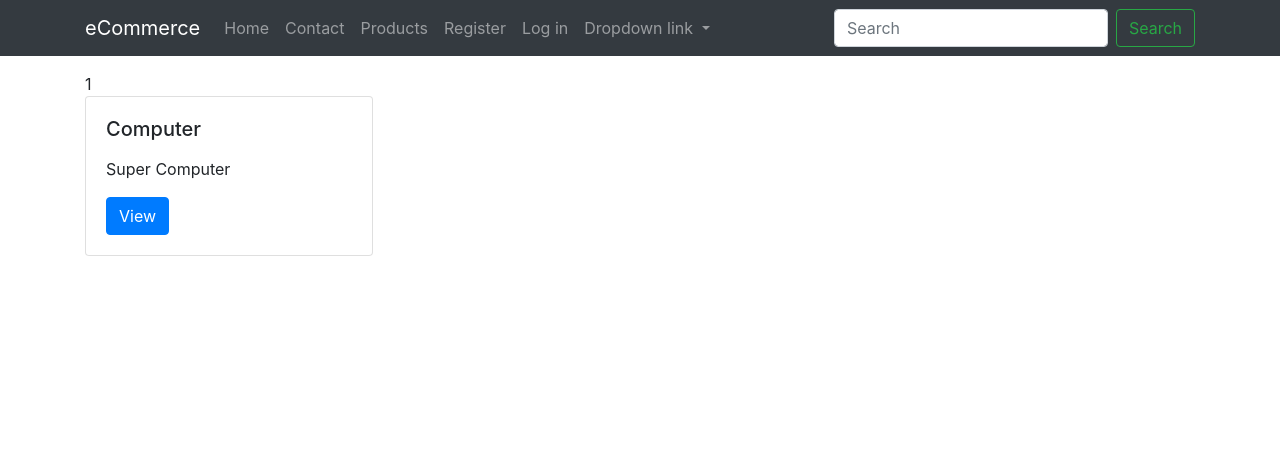
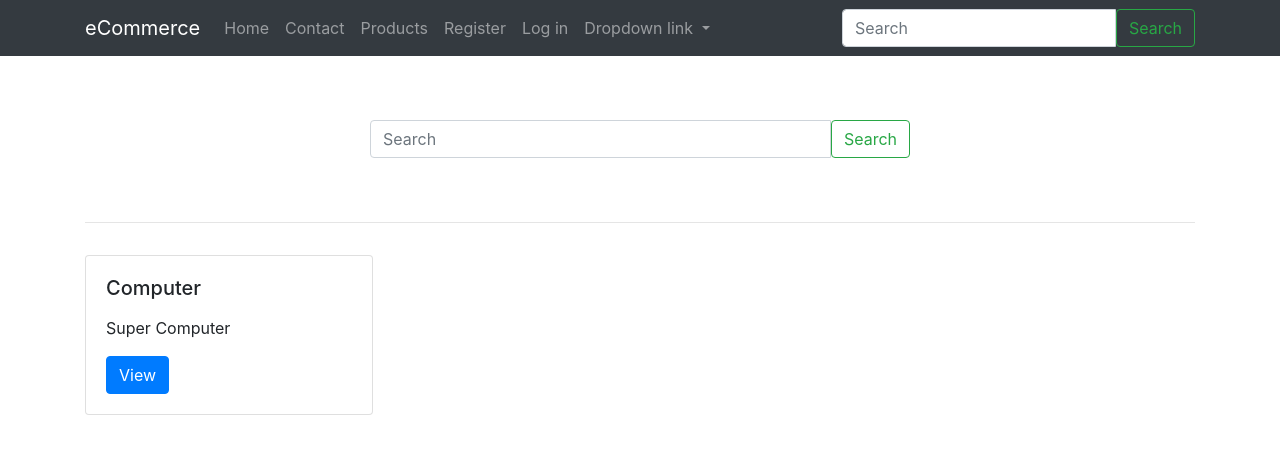
Before and after one commit to letheyue/Django-eCommerce, a Django app: page /search/ in a window 1280 px wide. Shown: the top 454 px of the page. Run offline with Django 3.2, Linux system fonts and the light colour scheme; data comes from the database, SQL or seed files in the repository; some libraries are stand-ins or nearby versions.

Commit message:
add search form

```diff
--- /dev/null
+++ b/src/search/templates/search/snippets/search-form.html
@@ -0,0 +1,8 @@
+<form method='GET' action='{% url "search:query" %}' class="form my-2 my-lg-0">
+	<div class="input-group">
+  		<input class="form-control" type="text" placeholder="Search" name='q' aria-label="Search" value='{{ request.GET.q }}'>
+		<span class='input-group-btn'>
+			<button class="btn btn-outline-success my-2 my-sm-0" type="submit">Search</button>
+		</span>
+	</div>
+</form>
--- /dev/null
+++ b/src/search/templates/search/view.html
@@ -0,0 +1,34 @@
+{% extends "base.html" %}
+
+{% block content %}
+	<div class='row mb-3'>
+		{% if query %}
+			<div class='col-12'>
+				Searched for <b>{{ query }}</b>
+				<hr/>
+			</div>
+		{% else %}
+			<div class='col-12 col-md-6 mx-auto py-5'>
+				{% include 'search/snippets/search-form.html' %}
+			</div>
+			<div class='col-12'>
+				<hr>
+			</div>
+		{% endif %}
+	</div>
+
+	<div class='row'>
+		{% for obj in object_list %}
+			<div class='col'>
+				{% include 'products/snippets/card.html' with instance=obj %}
+
+				{%  if forloop.counter|divisibleby:3 %}
+					</div> </div><div class='row'> <div class='col-12'><hr/></div>
+				{%  elif forloop.counter|divisibleby:2 %}
+					</div> </div><div class='row'> <div class='col-12'><hr/></div>
+				{% else %}
+				</div>
+				{% endif %}
+		{% endfor %}
+	</div>
+{% endblock %}
--- a/src/search/urls.py
+++ b/src/search/urls.py
@@ -6,5 +6,5 @@ from .views import (
 
 
 urlpatterns = [
-    url(r'^$', SearchProductView.as_view(), name='list'),
+    url(r'^$', SearchProductView.as_view(), name='query'),
 ]
--- a/src/search/views.py
+++ b/src/search/views.py
@@ -5,15 +5,21 @@ from products.models import Product
 # Create your views here.
 class SearchProductView(ListView):
 
-	template_name = "products/list.html"
+	template_name = "search/view.html"
+
+	def get_context_data(self, *args, **kwargs):
+		context = super(SearchProductView, self).get_context_data(*args, **kwargs)
+		query = self.request.GET.get('q')
+		context['query'] = query
+		# SearchQuery.objects.create(query=query)
+		return context
 
 	def get_queryset(self, *args, **kwargs):
 		request = self.request
 		method_dict = request.GET
 		query = method_dict.get('q', None) # method_dict['q']
-		print(query)
 		if query is not None:
-			return Product.objects.filter(title__icontains='hat')
+			return Product.objects.filter(title__icontains=query)
 		return Product.objects.featured()
 		# __icontains = field contains this __iexact = fields is exactly this
 		# url parameter ?q=hat
--- a/src/templates/base/navbar.html
+++ b/src/templates/base/navbar.html
@@ -50,11 +50,7 @@
 	      </li>
 
 	    </ul>
-
-	    <form class="form-inline my-2 my-lg-0">
-	      <input class="form-control mr-sm-2" type="search" placeholder="Search" aria-label="Search">
-	      <button class="btn btn-outline-success my-2 my-sm-0" type="submit">Search</button>
-	    </form>
+	    {% include 'search/snippets/search-form.html' %}
 	  </div>
 	</div>
 </nav>
```
Also changed, not shown: 1 other file.
